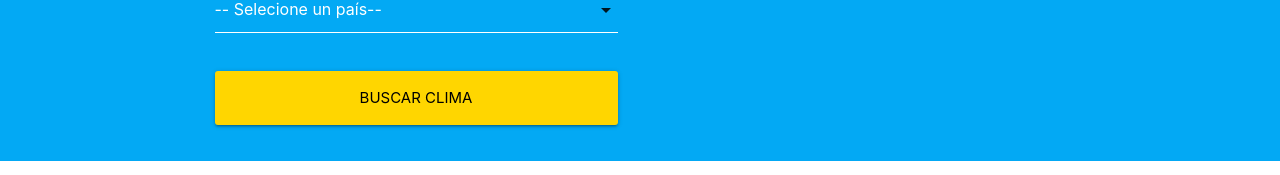
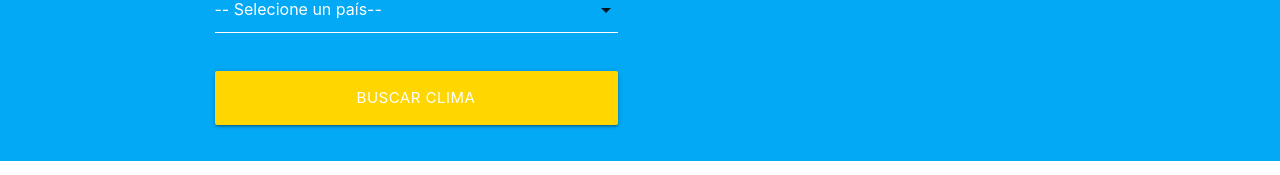
Before and after one commit to carlossantesp/clima-app-react, a React (Create React App) app: page / in a window 1280 px wide. Shown: the part 221-396 px from the top of the page. Built offline with nearby package versions, Linux system fonts and the light colour scheme.

Commit message:
Consumiendo API de clima

```diff
--- a/src/App.js
+++ b/src/App.js
@@ -1,8 +1,32 @@
-import React, { Fragment } from "react";
+import React, { Fragment, useState, useEffect } from "react";
 import Formulario from "./components/Formulario";
 import Header from "./components/Header";
 
 function App() {
+  const [search, setSearch] = useState({
+    ciudad: "",
+    pais: "",
+  });
+  const [consultar, setConsultar] = useState(false);
+  const [resultado, setResultado] = useState({});
+
+  const { ciudad, pais } = search;
+
+  useEffect(() => {
+    const consultaAPI = async () => {
+      if (consultar) {
+        const appId = "250b1a21df32eb2602b9372e8fb06a67";
+        const url = `http://api.openweathermap.org/data/2.5/weather?q=${ciudad},${pais}&appid=${appId}`;
+
+        const resp = await fetch(url);
+        const resultado = await resp.json();
+
+        setResultado(resultado);
+      }
+    };
+    consultaAPI();
+  }, [consultar]);
+
   return (
     <Fragment>
       <Header titulo="Clima React App" />
@@ -10,7 +34,11 @@ function App() {
         <div className="container">
           <div className="row">
             <div className="col m6 s12">
-              <Formulario />
+              <Formulario
+                search={search}
+                setSearch={setSearch}
+                setConsultar={setConsultar}
+              />
             </div>
             <div className="col m6 s12">2</div>
           </div>
--- a/src/components/Formulario.js
+++ b/src/components/Formulario.js
@@ -1,10 +1,6 @@
 import React, { useState } from "react";
 
-const Formulario = () => {
-  const [search, setSearch] = useState({
-    ciudad: "",
-    pais: "",
-  });
+const Formulario = ({ search, setSearch, setConsultar }) => {
   const [error, setError] = useState(false);
 
   const { ciudad, pais } = search;
@@ -24,6 +20,7 @@ const Formulario = () => {
     }
 
     setError(false);
+    setConsultar(true);
   };
 
   return (
@@ -58,11 +55,12 @@ const Formulario = () => {
       </div>
 
       <div className="input-field col s12">
-        <input
+        <button
           type="submit"
-          value="Buscar Clima"
-          className="waves-effect waves-light btn-large btn-block yellow accent-4"
-        />
+          className="waves-effect waves-light btn-large btn-block yellow accent-4 col s12"
+        >
+          Buscar Clima
+        </button>
       </div>
     </form>
   );
```
